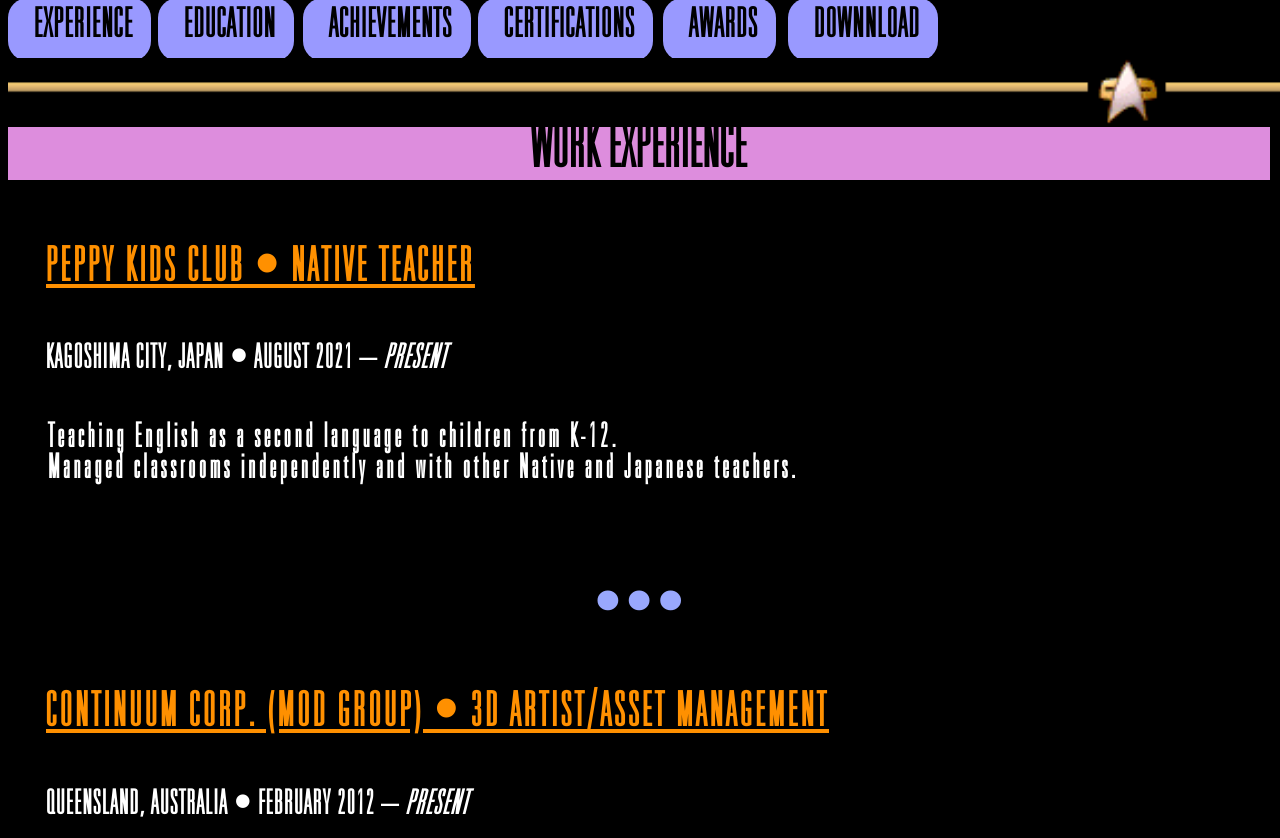
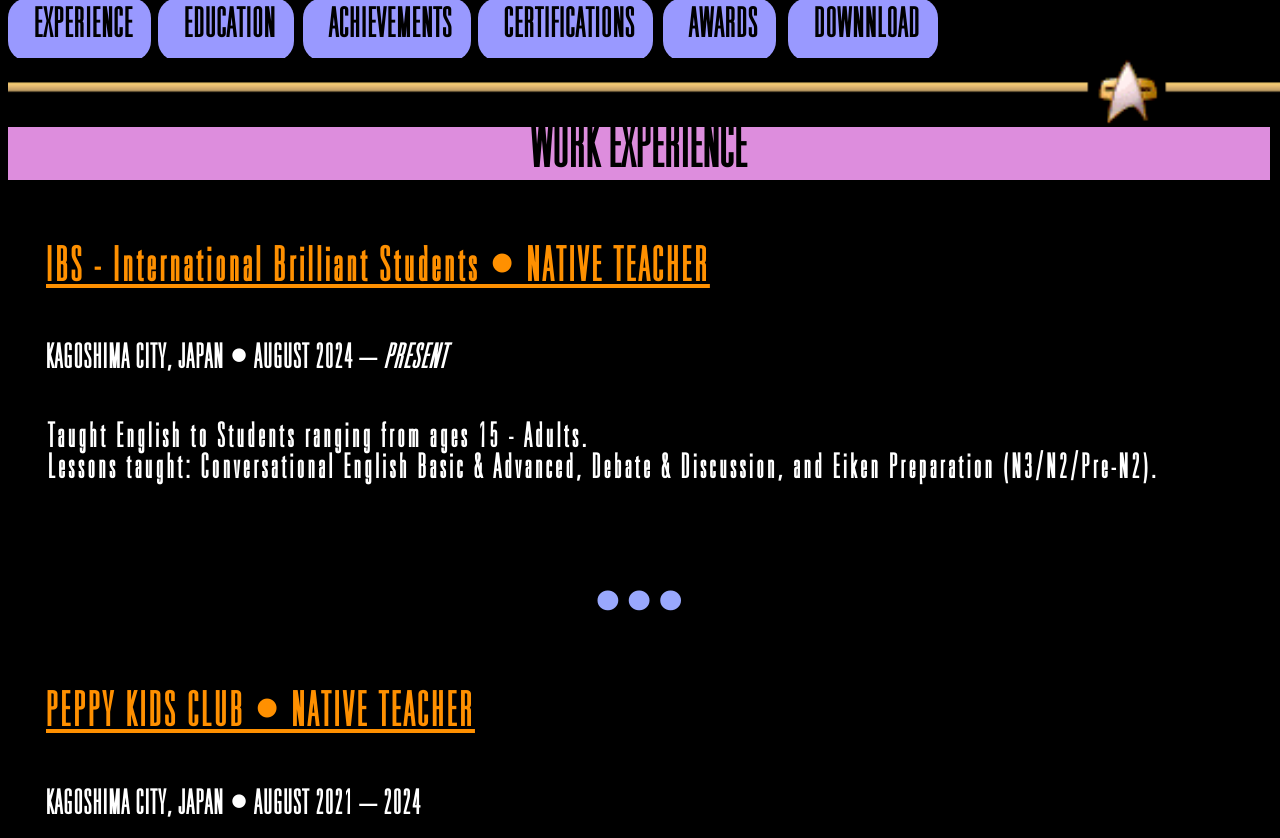
Before and after one commit to WethyBrandon/portfolio, a plain HTML site: page resumeframe.html in a window 1280 px wide. Shown: the top 838 px of the page. Drawn offline with Linux system fonts and the light colour scheme.

Commit message:
Update resumeframe.html
Added IBS to Current Work Experience

```diff
--- a/resumeframe.html
+++ b/resumeframe.html
@@ -216,10 +216,21 @@
                          <br>
 
                          <p id="work" style="text-align: center; color: black; font-family: 'Nova'; font-size: 45pt; background: rgb(221, 141, 221); width: 97%; font-weight: bold;">WORK EXPERIENCE</p>
+                          <p style="font-size: 35pt; margin-bottom: 0px; margin-left: 20px; margin-top: 20px; letter-spacing: 2px; font-family: 'Nova', sans-serif; font-weight: bold; letter-spacing: .09em; text-align: left; color: rgb(255, 144, 0);"><u>IBS - International Brilliant Students &#8226; NATIVE TEACHER</u><br>
+                         </p>
+                            <p style="font-size: 25pt; margin-left: 20px; font-family: 'Nova'; font-weight: bold; color: white;">KAGOSHIMA CITY, JAPAN &#8226; AUGUST 2024 –<i> PRESENT</i></p>
 
+                                <ul style="text-align: left; font-family: 'Nova'; list-style: none; font-size: 25pt; letter-spacing: 4px; font-weight: bold; color: white;">
+                                    <li>Taught English to Students ranging from ages 15 - Adults.</li>
+                                    <li>Lessons taught: Conversational English Basic & Advanced, Debate & Discussion, and Eiken Preparation (N3/N2/Pre-N2).</li>
+                                </ul>
+                            </p>
+                            <p style="text-align: center; margin-top: 0px; font-size: 45pt; color: rgb(153, 168, 253);">
+                                &#8226;&#8226;&#8226;
+                            </p>
                          <p style="font-size: 35pt; margin-bottom: 0px; margin-left: 20px; margin-top: 20px; letter-spacing: 2px; font-family: 'Nova', sans-serif; font-weight: bold; letter-spacing: .09em; text-align: left; color: rgb(255, 144, 0);"><u>PEPPY KIDS CLUB &#8226; NATIVE TEACHER</u><br>
                          </p>
-                            <p style="font-size: 25pt; margin-left: 20px; font-family: 'Nova'; font-weight: bold; color: white;">KAGOSHIMA CITY, JAPAN &#8226; AUGUST 2021 –<i> PRESENT</i></p>
+                            <p style="font-size: 25pt; margin-left: 20px; font-family: 'Nova'; font-weight: bold; color: white;">KAGOSHIMA CITY, JAPAN &#8226; AUGUST 2021 – 2024</p>
 
                                 <ul style="text-align: left; font-family: 'Nova'; list-style: none; font-size: 25pt; letter-spacing: 4px; font-weight: bold; color: white;">
                                     <li>Teaching English as a second language to children from K-12.</li>
```
